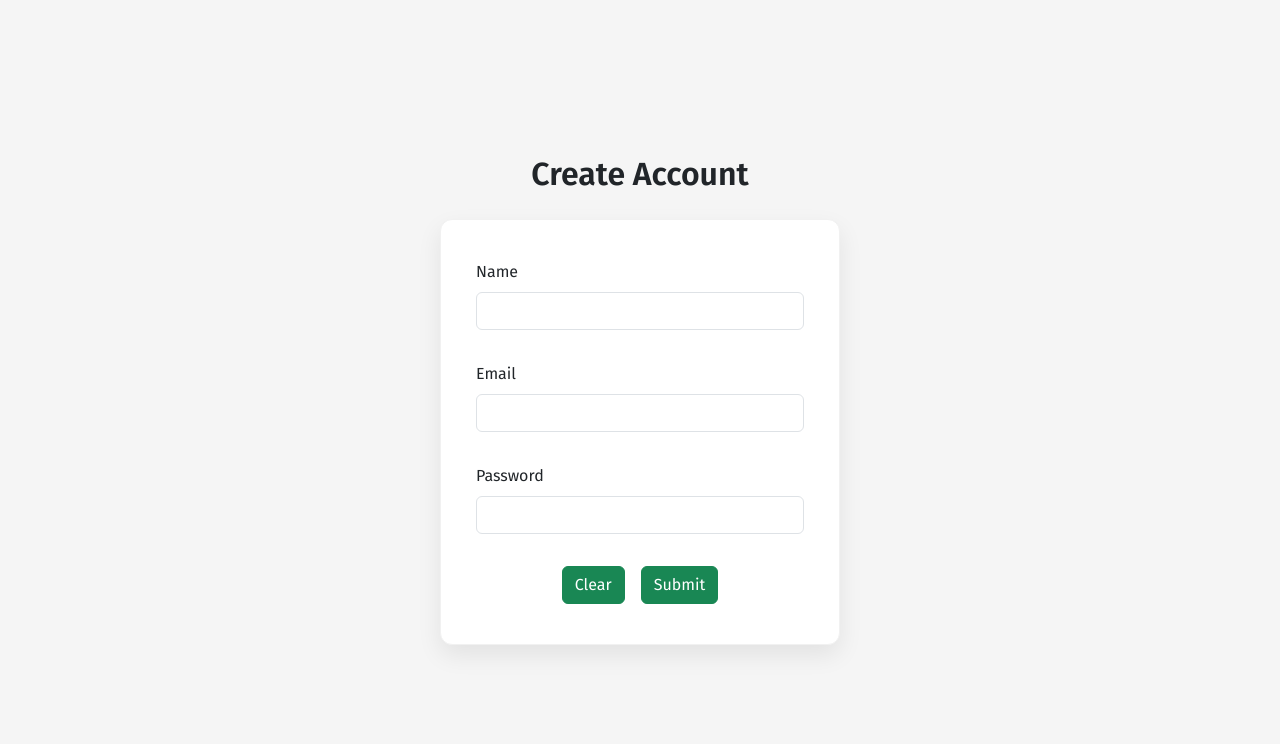
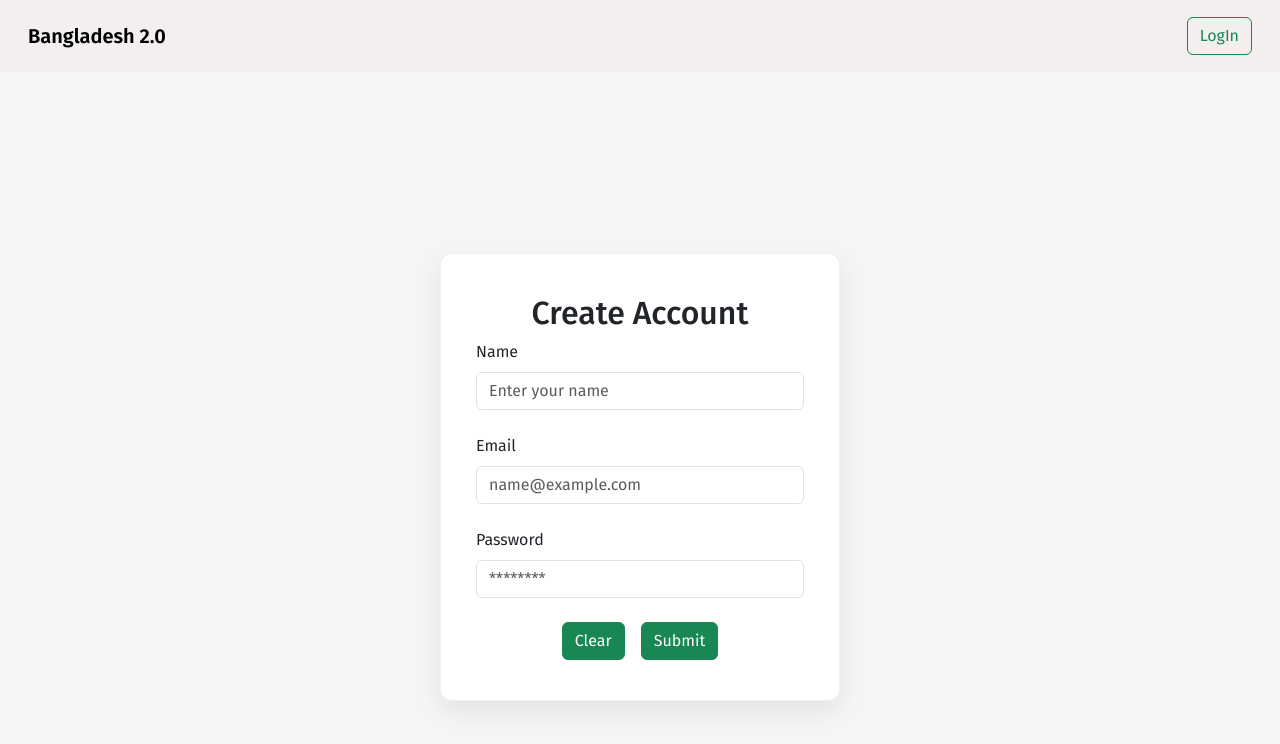
Before and after one commit to Korbanul/Bangladesh-2.0, a Next.js app: page /signUp in a window 1280 px wide. Shown: the top 744 px of the page. Built offline with nearby package versions, Linux system fonts and the light colour scheme.

Commit message:
SignUp Feature Updated

```diff
--- /dev/null
+++ b/Components/layout/NavbarWithLogin.js
@@ -0,0 +1,37 @@
+"use client"
+import { Container, Nav, Navbar } from "react-bootstrap";
+import CustomButton from "../common/CustomButton";
+import '@/style/navbar.css'
+import Link from "next/link";
+
+export default function NavBarWithLogin() {
+
+
+    return (
+        <>
+
+            <Navbar expand="lg" className="navbar " sticky='top' >
+                <Container fluid>
+                    <Navbar.Brand  > Bangladesh 2.0</Navbar.Brand>
+
+                    <Nav >
+                        <Link href="/signUp" className="text-decoration-none">
+                            <CustomButton variant="outline-success" size="md" /* onClick={() => setshowSignup(true)}*/>
+                                LogIn
+                            </CustomButton>
+                        </Link>
+
+                    </Nav>
+
+
+
+
+                </Container>
+                {/* {showSignup &&(<SignUpModel onClose={()=>setshowSignup(false)}/>)} */}
+
+            </Navbar>
+            {/* <SignUpModel show={showSignup}
+                handleClose={() => setshowSignup(false)} /> */}
+        </>
+    );
+}
--- a/app/(auth)/layout.js
+++ b/app/(auth)/layout.js
@@ -1,6 +1,7 @@
 import { Fira_Sans } from "next/font/google";
 import "bootstrap/dist/css/bootstrap.min.css";
 import "../globals.css";
+import NavBarWithLogin from "@/Components/layout/NavbarWithLogin";
 
 
 const firaSans = Fira_Sans({
@@ -17,7 +18,7 @@ export default function RootLayout({ children }) {
     <html lang="en">
 
       <body className={`${firaSans.className}`}>
-
+        <NavBarWithLogin/>
         {children}
 
       </body>
--- a/app/(auth)/signUp/page.js
+++ b/app/(auth)/signUp/page.js
@@ -25,7 +25,7 @@ export default function page({ onSubmit }) {
             console.log("SignUp Successful", response);
             handleClear()
         } catch (error) {
-            console.error("SignUp Failed",error)
+            console.error("SignUp Failed", error)
         }
 
     }
@@ -35,31 +35,36 @@ export default function page({ onSubmit }) {
 
         <Container className="SignupPage">
 
-            <h2 className="signupTitle">Create Account</h2>
-            <Form onSubmit={handleSubmit(onsubmit)} className="SignupBox">
+
+            <Form onSubmit={handleSubmit(onsubmit)} className="SignupBox ">
+            <h2 className="signupTitle ">Create Account</h2>
                 <Row>
-                    <Form.Group as={Col} className="mb-3" xs={12} md={12} lg={12}>
+
+                    <Form.Group as={Col} className="mb-2" xs={12} md={12} lg={12}>
                         <Form.Label>Name</Form.Label>
                         <Form.Control
                             type="text"
+                            placeholder="Enter your name"
                             {...register("username")}
 
                         />
                         <p className="text-danger">{errors.username?.message}</p>
                     </Form.Group>
-                    <Form.Group as={Col} className="mb-3" xs={12} md={12} lg={12}>
+                    <Form.Group as={Col} className="mb-2" xs={12} md={12} lg={12}>
                         <Form.Label>Email</Form.Label>
                         <Form.Control
                             type="email"
+                            placeholder="name@example.com"
                             {...register("email")}
 
                         />
                         <p className="text-danger">{errors.email?.message}</p>
                     </Form.Group>
-                    <Form.Group as={Col} className="mb-3" xs={12} md={12} lg={12}>
+                    <Form.Group as={Col} className="mb-2" xs={12} md={12} lg={12}>
                         <Form.Label>Password</Form.Label>
                         <Form.Control
                             type="password"
+                            placeholder="********"
                             {...register("password")}
 
                         />
--- a/style/SignUpPage.css
+++ b/style/SignUpPage.css
@@ -1,4 +1,4 @@
-/* Full page layout */
+
 .SignupPage {
   min-height: 100vh;
   background-color: #F5F5F5;
@@ -8,7 +8,6 @@
   justify-content: center;
   align-items: center;
 
-  padding: 20px;
 }
 
 .SignupBox {
@@ -28,9 +27,6 @@
     border: 1px solid #f1f1f1;
   }
 
-  /* Title */
   .signupTitle{
     text-align:center;
-    font-weight:600;
-    margin-bottom:25px;
   }
```
